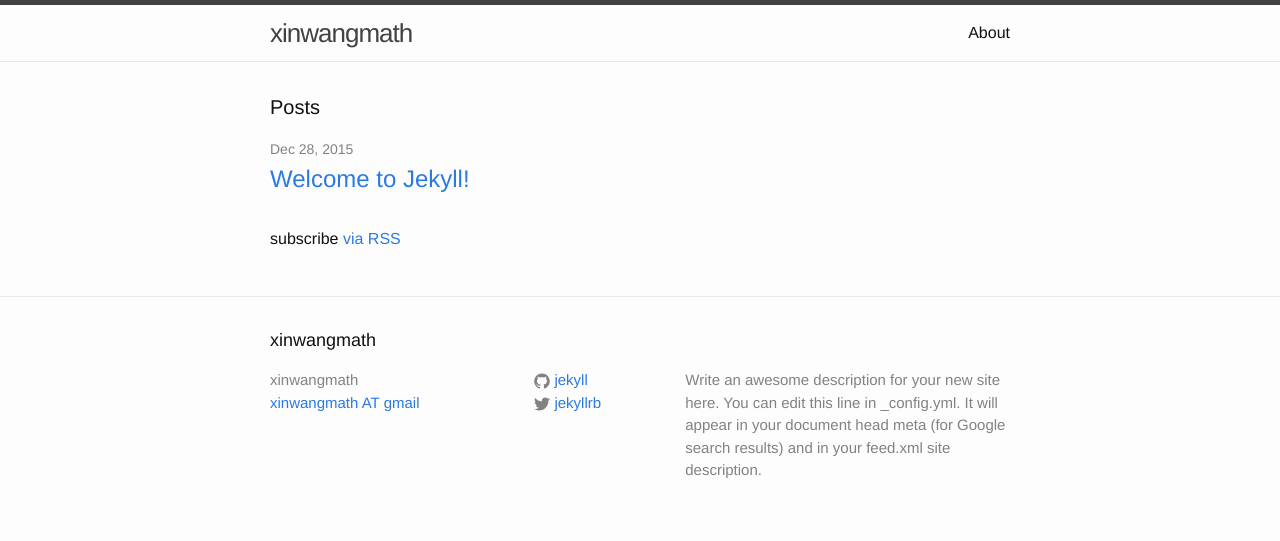
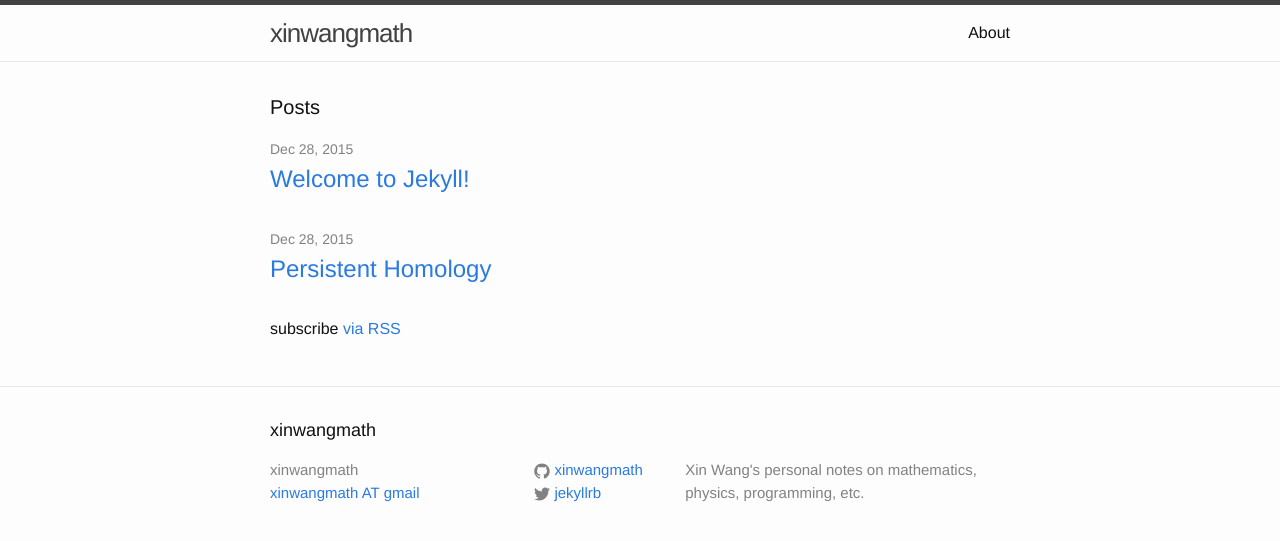
Before and after one commit to xinwangmath/xinwangmath.github.io, a Jekyll site: the page built from index.html, in a window 1280 px wide. Shown: the top 541 px of the page. Built offline with Jekyll 4.4.1, drawn with Linux system fonts in a browser that asks for light colours.

Commit message:
persistent homology draft 1

```diff
--- a/_config.yml
+++ b/_config.yml
@@ -2,13 +2,11 @@
 title: xinwangmath
 email: xinwangmath AT gmail
 description: > # this means to ignore newlines until "baseurl:"
-  Write an awesome description for your new site here. You can edit this
-  line in _config.yml. It will appear in your document head meta (for
-  Google search results) and in your feed.xml site description.
+  Xin Wang's personal notes on mathematics, physics, programming, etc.
 baseurl: "" # the subpath of your site, e.g. /blog/
 url: "http://yourdomain.com" # the base hostname & protocol for your site
 twitter_username: jekyllrb
-github_username:  jekyll
+github_username:  xinwangmath
 
 # Build settings
 markdown: kramdown
```
Also changed, not shown: _posts/2015-12-28-persistent-homology.markdown (added, +8 -0 lines).
